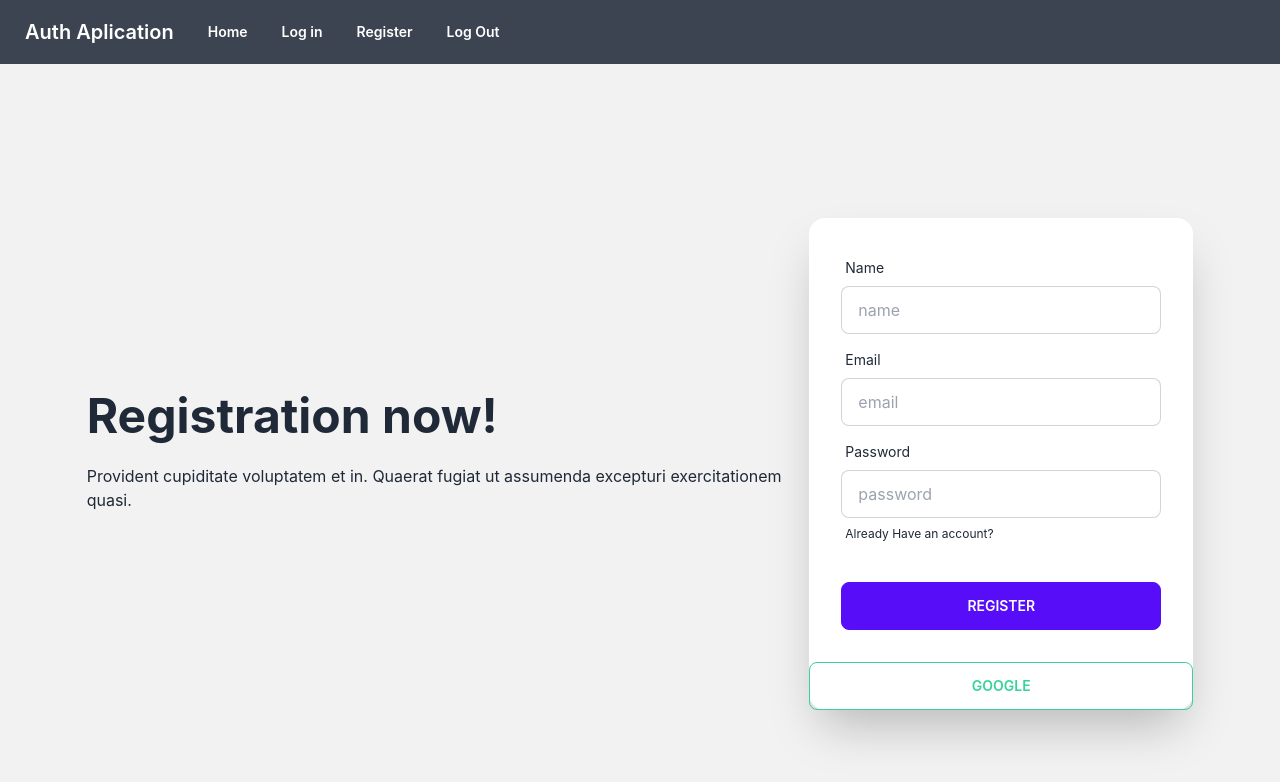
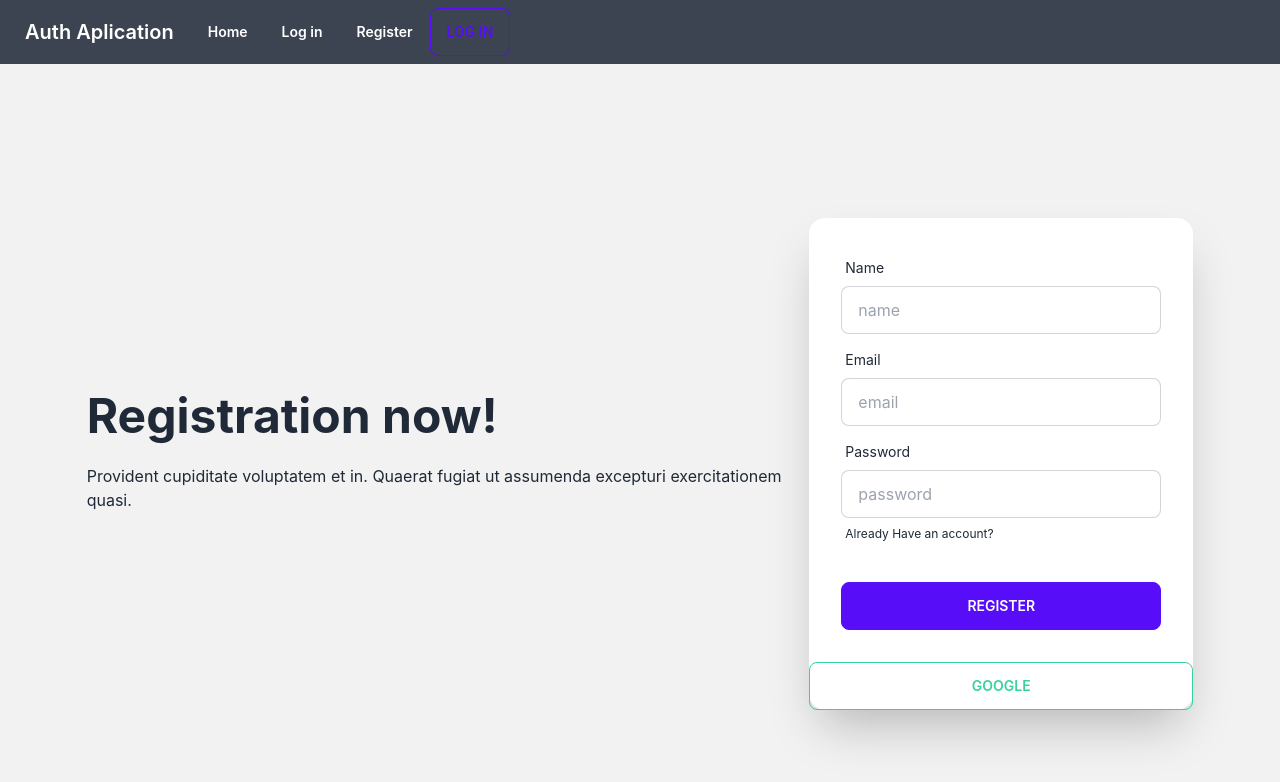
Before and after one commit to mdaslamalidu/login-registration-auth-firebase, a React (Create React App) app: page /register in a window 1280 px wide. Shown: the top 782 px of the page. Built offline with nearby package versions, Linux system fonts and the light colour scheme; no server answers.

Commit message:
add toggole

```diff
--- a/src/components/Header.js
+++ b/src/components/Header.js
@@ -19,7 +19,11 @@ const Header = () => {
                 <Link className="btn btn-ghost normal-case text-sm" to="/login">Log in</Link>
                 <Link className="btn btn-ghost normal-case text-sm" to="/register">Register</Link>
                 {user?.email && <p>Welcome, {user?.email} </p>}
-                <button className="btn btn-ghost normal-case text-sm" onClick={handleSignout}> Log Out</button>
+                { user?.email ?
+                    <button className="btn btn-ghost normal-case text-sm" onClick={handleSignout}> Log Out</button>
+                    :
+                <Link to="/login"><button className='btn btn-outline btn-primary'>Log in</button></Link>
+                }
             </div>
     );
 };
--- a/src/components/Register.js
+++ b/src/components/Register.js
@@ -67,7 +67,7 @@ const Register = () => {
                             <button className="btn btn-primary">Register</button>
                         </div>
                     </form>
-                    <button onClick={handleSigninWithGoogle} className='btn btn-outline btn-success'>Google</button>
+                      <button onClick={handleSigninWithGoogle} className='btn btn-outline btn-success'>Google</button>
                 </div>
             </div>
         </div>
```
